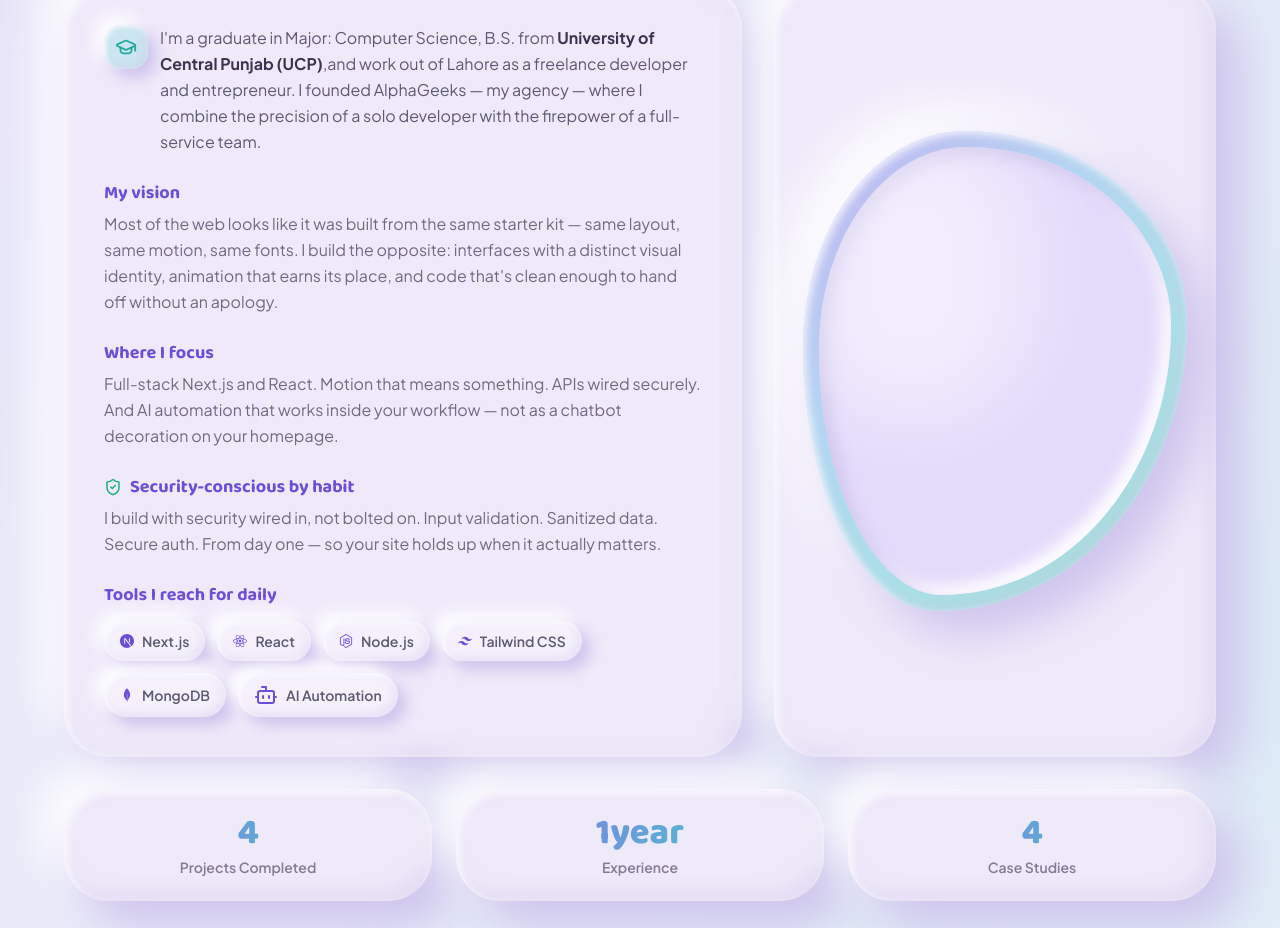
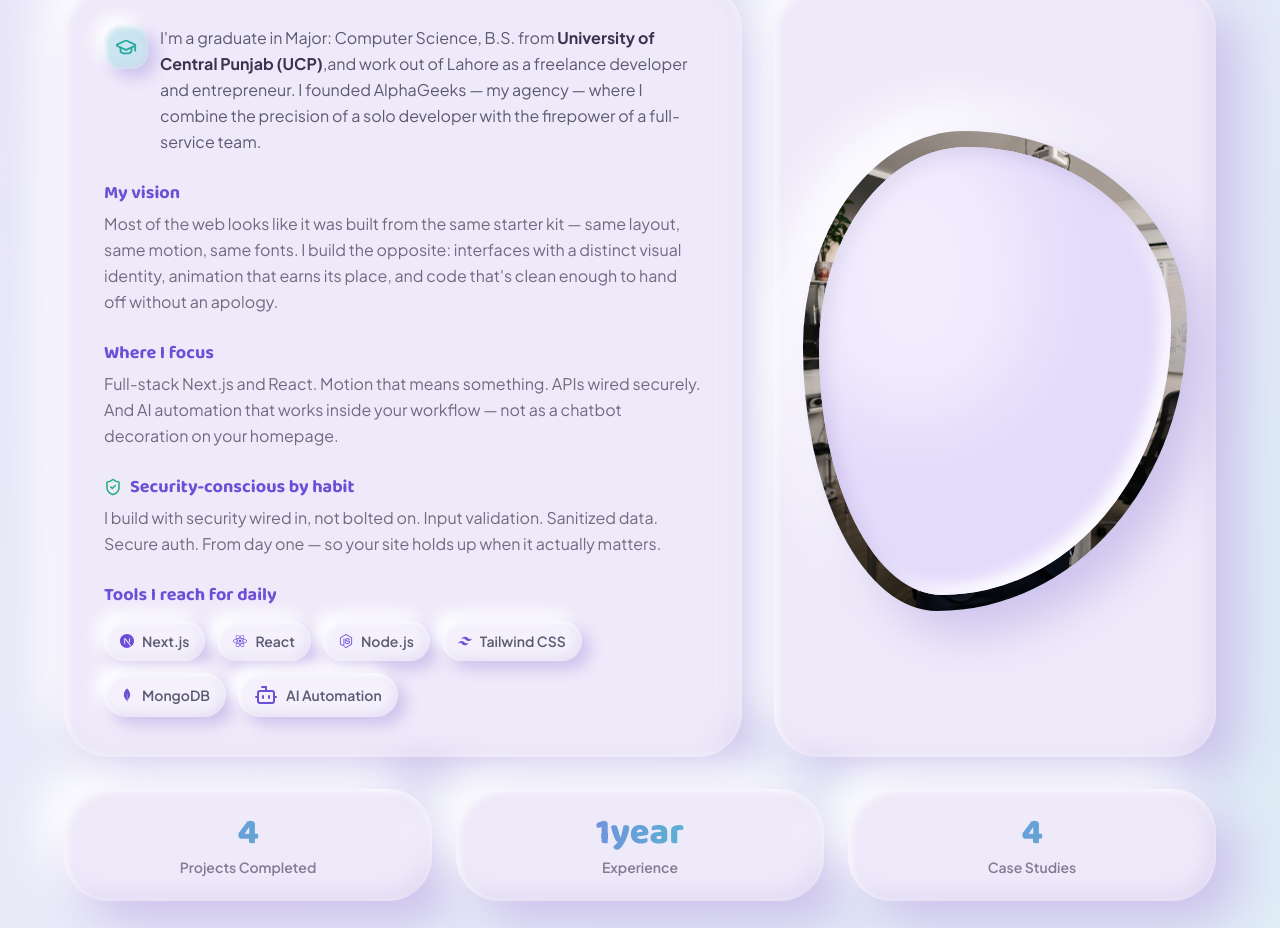
Before and after one commit to taha-ali11/taha-portfolio, a Next.js app: page / in a window 1280 px wide. Shown: the part 1039-1967 px from the top of the page. Built offline with nearby package versions, Linux system fonts and the light colour scheme.

Commit message:
About me

```diff
--- a/components/About.jsx
+++ b/components/About.jsx
@@ -4,8 +4,8 @@ import { motion } from "framer-motion";
 import { GraduationCap, ShieldCheck } from "lucide-react";
 import { SkillIcon } from "@/lib/icons";
 import { aboutSkillIcons, stats } from "@/lib/data";
-// import Image from "next/image";
-// import Profile from "@/public/profile.png";
+import Image from "next/image";
+import Profile from "@/public/profile.png";
 
 const scrollTo = (id) => (e) => {
   e.preventDefault();
@@ -117,8 +117,8 @@ export default function About() {
               {/* Gradient ring — the visible "frame" edge */}
               <div className="absolute inset-0 rounded-blob bg-[linear-gradient(135deg,rgba(140,111,230,0.45),rgba(95,182,232,0.4)_35%,rgba(62,213,201,0.4)_65%,rgba(52,211,153,0.45))] shadow-clay-lg" />
 
-                {/* <Image src={Profile} alt="Portrait of Taha Ali" fill
-                  className="object-cover rounded-blob" /> */}
+                <Image src={Profile} alt="Portrait of Taha Ali" fill
+                  className="object-cover rounded-blob" />
 
               <div className="absolute inset-[14px] sm:inset-4 rounded-blob overflow-hidden clay-pressed grid place-items-center bg-clay-lilac">
                 {/* Glossy inner highlight for extra puffed-dome feel */}
```
